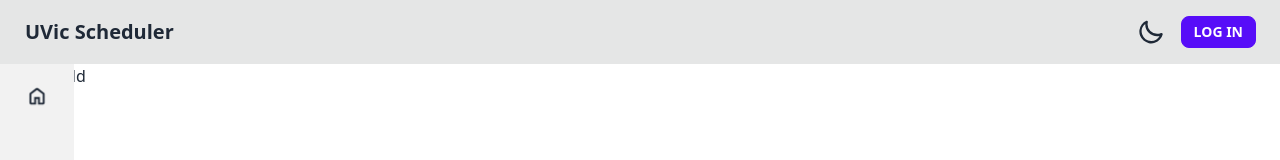
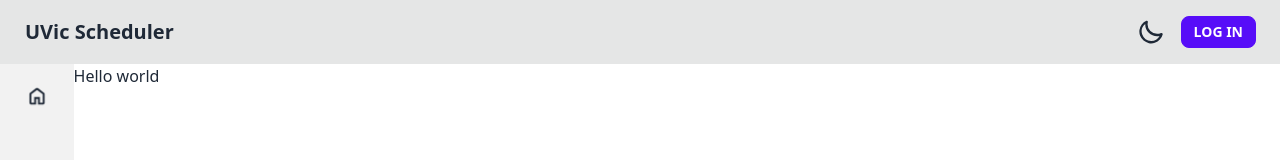
Before and after one commit to SENG-499-Company-3/frontend, a Next.js app: page / in a window 1280 px wide. Shown: the top 160 px of the page. Built offline with nearby package versions, Linux system fonts and the light colour scheme.

Commit message:
add margin to left of main component to offset nav

```diff
--- a/src/components/Layout.tsx
+++ b/src/components/Layout.tsx
@@ -4,7 +4,7 @@ export default function Layout({ children }) {
     return (
         <>
             <Navigation />
-            <main>{children}</main>
+            <main className="ml-[4.6rem]">{children}</main>
         </>
     );
 }
```
